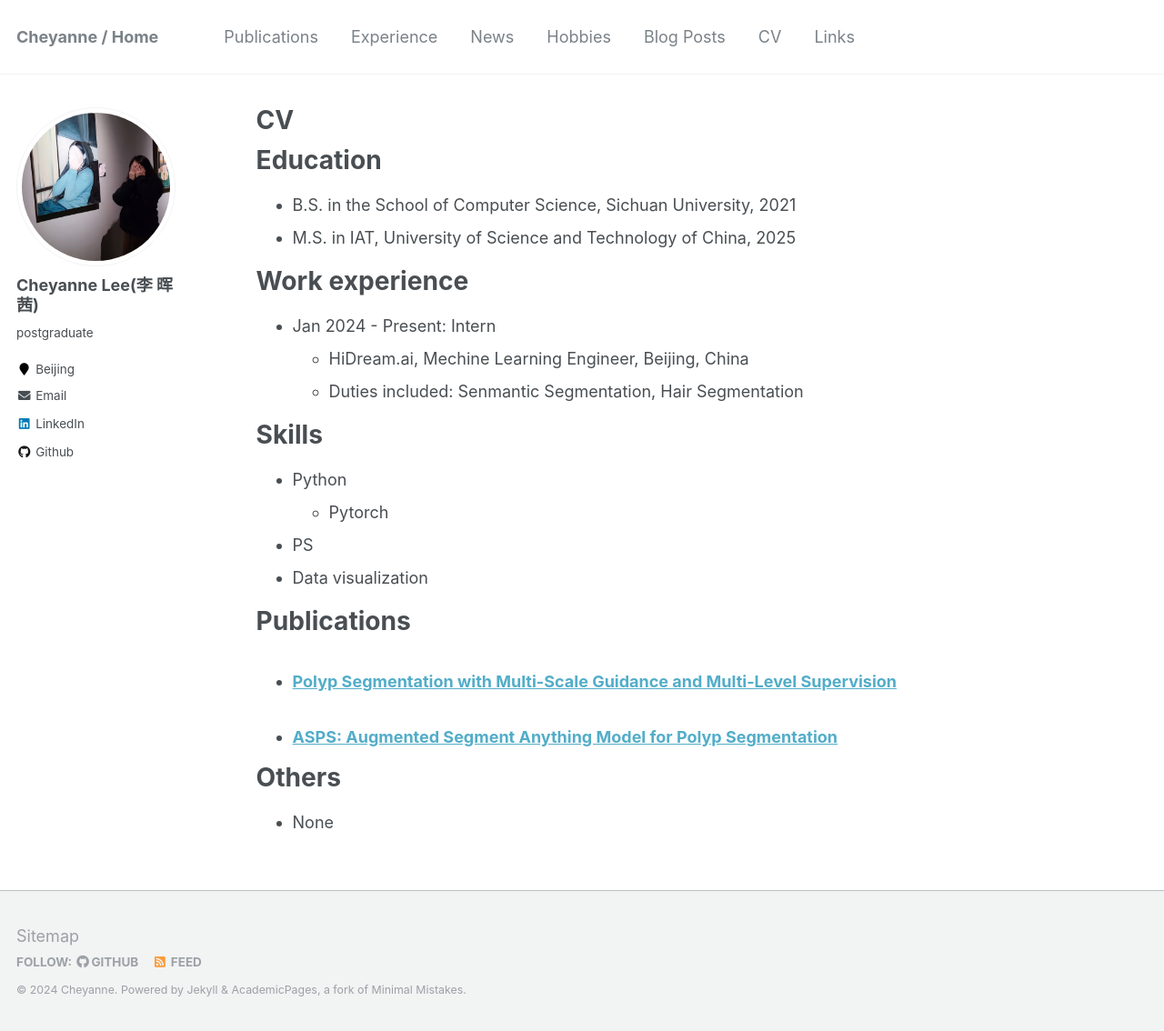
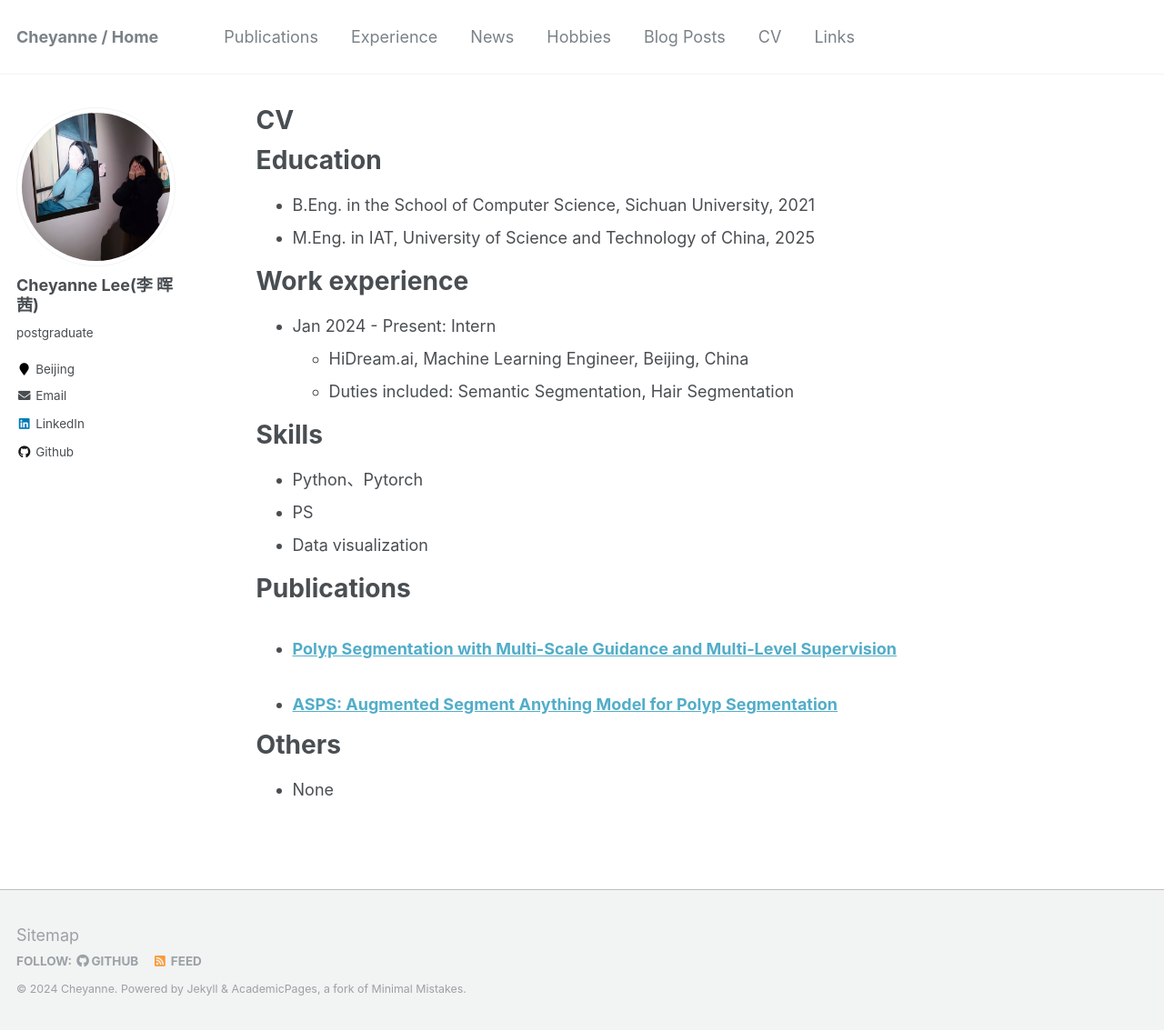
Before and after one commit to HuiqianLi/HuiqianLi.github.io, a Jekyll site: the page built from _pages/cv.md, in a window 1280 px wide and 1134 px high. Shown: the whole window at 91% size. Built offline with Jekyll 4.4.1, drawn with Linux system fonts in a browser that asks for light colours.

Commit message:
Update cv.md

```diff
--- a/_pages/cv.md
+++ b/_pages/cv.md
@@ -11,20 +11,19 @@ redirect_from:
 
 Education
 ======
-* B.S. in the School of Computer Science, Sichuan University, 2021
-* M.S. in  IAT,  University of Science and Technology of China, 2025
+* B.Eng. in the School of Computer Science, Sichuan University, 2021
+* M.Eng. in  IAT,  University of Science and Technology of China, 2025
 <!-- * Ph.D in Version Control Theory, GitHub University, 2018 (expected) -->
 
 Work experience
 ======
 * Jan 2024 - Present: Intern
-  * HiDream.ai, Mechine Learning Engineer, Beijing, China
-  * Duties included: Senmantic Segmentation, Hair Segmentation
+  * HiDream.ai, Machine Learning Engineer, Beijing, China
+  * Duties included: Semantic Segmentation, Hair Segmentation
 
 Skills
 ======
-* Python
-  * Pytorch
+* Python、Pytorch
 * PS
 * Data visualization
 
```
